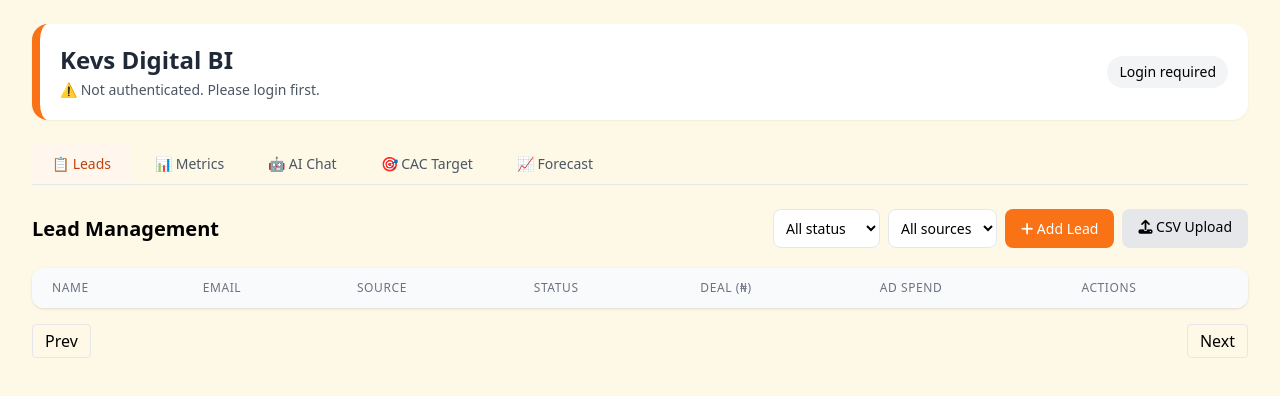
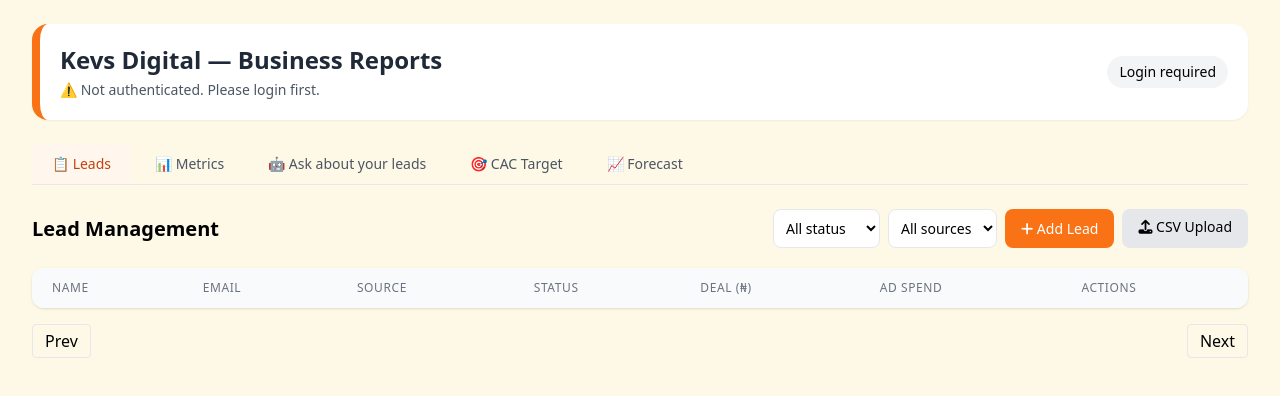
Before and after one commit to KevsOno/Muzoscents-funnel, a plain HTML site: page muzoscents-funnel/bizintel.html in a window 1280 px wide. Drawn offline with nearby package versions, Linux system fonts and the light colour scheme.

Commit message:
Use plain language in dashboard labels
Co-authored-by: Copilot <223556219+Copilot@users.noreply.github.com>

```diff
--- a/muzoscents-funnel/bizintel.html
+++ b/muzoscents-funnel/bizintel.html
@@ -3,7 +3,7 @@
 <head>
     <meta charset="UTF-8">
     <meta name="viewport" content="width=device-width, initial-scale=1.0">
-    <title>Kevs Digital BI – Dashboard</title>
+    <title>Kevs Digital — Business Reports</title>
     <script src="https://cdn.tailwindcss.com"></script>
     <link rel="stylesheet" href="https://cdnjs.cloudflare.com/ajax/libs/font-awesome/6.5.1/css/all.min.css">
     <script src="https://cdn.jsdelivr.net/npm/chart.js@4.4.0/dist/chart.umd.min.js"></script>
@@ -23,7 +23,7 @@
     <!-- Top bar -->
     <div class="bg-white rounded-2xl shadow-sm p-5 mb-6 flex flex-wrap justify-between items-center border-l-8 border-orange-500">
         <div>
-            <h1 id="org-name" class="text-2xl font-bold text-gray-800">Kevs Digital BI</h1>
+            <h1 id="org-name" class="text-2xl font-bold text-gray-800">Kevs Digital — Business Reports</h1>
             <p id="org-meta" class="text-gray-600 text-sm mt-1">Loading organisation data...</p>
         </div>
         <div class="text-right">
@@ -36,7 +36,7 @@
         <nav class="flex space-x-1">
             <button data-tab="leads" class="tab-btn px-5 py-2.5 text-sm font-medium rounded-t-lg bg-orange-50 text-orange-700">📋 Leads</button>
             <button data-tab="metrics" class="tab-btn px-5 py-2.5 text-sm font-medium text-gray-600">📊 Metrics</button>
-            <button data-tab="chat" class="tab-btn px-5 py-2.5 text-sm font-medium text-gray-600">🤖 AI Chat</button>
+            <button data-tab="chat" class="tab-btn px-5 py-2.5 text-sm font-medium text-gray-600">🤖 Ask about your leads</button>
             <button data-tab="cac" class="tab-btn px-5 py-2.5 text-sm font-medium text-gray-600">🎯 CAC Target</button>
             <button data-tab="forecast" class="tab-btn px-5 py-2.5 text-sm font-medium text-gray-600">📈 Forecast</button>
         </nav>
```
